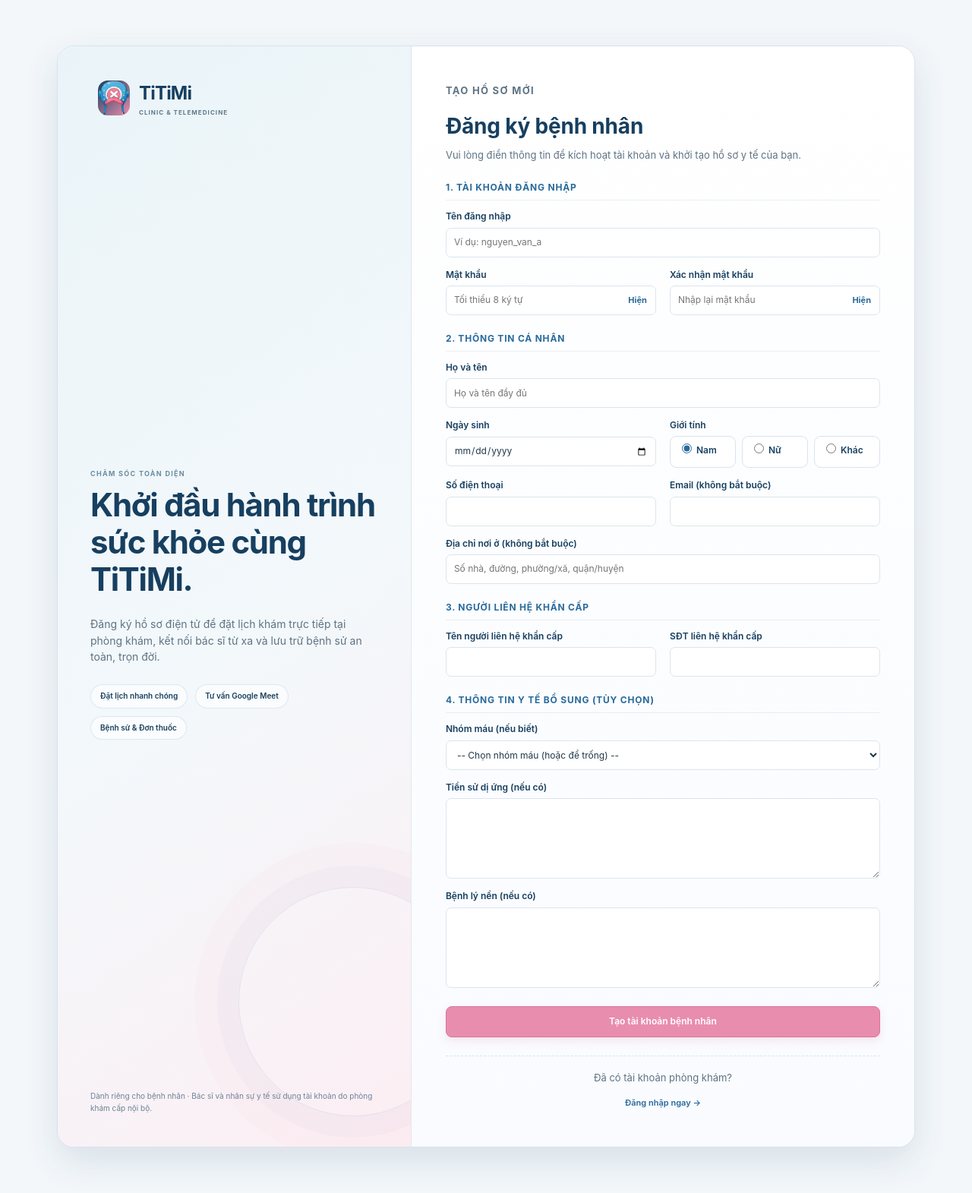
After one commit to N24DECE081/DATABASE, a Flask app: page /auth/register in a window 1280 px wide. The commit adds this page. Shown: the whole page at 76% size. Run offline with Flask 3, Linux system fonts and the light colour scheme; some libraries are stand-ins or nearby versions.

Commit message:
feat(auth): add patient registration flow and UI validation

```diff
--- a/Healthcare_Clinic_Phase3_Phase4/backend/app/forms/auth/__init__.py
+++ b/Healthcare_Clinic_Phase3_Phase4/backend/app/forms/auth/__init__.py
@@ -1,7 +1,136 @@
-from ..common import FlaskForm, StringField, PasswordField, SubmitField, InputRequired, Length
+from datetime import date
+from wtforms import RadioField
+from wtforms.validators import EqualTo, Regexp, ValidationError
+from ..common import (
+    FlaskForm, StringField, PasswordField, SubmitField, SelectField,
+    TextAreaField, DateField, InputRequired, Length, Optional, max_text,
+    format_person_name
+)
 
 
 class LoginForm(FlaskForm):
     username = StringField("Tên đăng nhập", validators=[InputRequired(), Length(max=50)])
     password = PasswordField("Mật khẩu", validators=[InputRequired(), Length(max=128)])
     submit = SubmitField("Đăng nhập")
+
+
+class PatientRegistrationForm(FlaskForm):
+    # 1. Tài khoản đăng nhập
+    username = StringField(
+        "Tên đăng nhập",
+        validators=[
+            InputRequired(message="Vui lòng nhập tên đăng nhập."),
+            Length(min=3, max=50, message="Tên đăng nhập phải có từ 3 đến 50 ký tự."),
+            Regexp(r'^[a-zA-Z0-9_]+$', message="Tên đăng nhập viết liền không dấu, chỉ gồm chữ cái, chữ số và dấu gạch dưới (_).")
+        ]
+    )
+    password = PasswordField(
+        "Mật khẩu",
+        validators=[
+            InputRequired(message="Vui lòng nhập mật khẩu."),
+            Length(min=8, max=128, message="Mật khẩu phải có độ dài tối thiểu 8 ký tự.")
+        ]
+    )
+    confirm_password = PasswordField(
+        "Xác nhận mật khẩu",
+        validators=[
+            InputRequired(message="Vui lòng nhập lại mật khẩu xác nhận."),
+            EqualTo("password", message="Mật khẩu xác nhận không khớp với mật khẩu đã nhập.")
+        ]
+    )
+
+    # 2. Thông tin cá nhân
+    full_name = StringField(
+        "Họ và tên",
+        validators=[
+            InputRequired(message="Vui lòng nhập họ và tên đầy đủ."),
+            Length(min=2, max=100, message="Họ và tên phải có từ 2 đến 100 ký tự.")
+        ]
+    )
+    date_of_birth = DateField(
+        "Ngày sinh",
+        validators=[InputRequired(message="Vui lòng chọn ngày sinh.")]
+    )
+    gender = RadioField(
+        "Giới tính",
+        choices=[("Male", "Nam"), ("Female", "Nữ"), ("Other", "Khác")],
+        default="Male",
+        validators=[InputRequired(message="Vui lòng chọn giới tính.")]
+    )
+    phone = StringField(
+        "Số điện thoại",
+        validators=[
+            InputRequired(message="Vui lòng nhập số điện thoại."),
+            Regexp(r'^0[35789]\d{8}$', message="Số điện thoại phải là số di động Việt Nam gồm 10 chữ số (bắt đầu bằng 03, 05, 07, 08, 09).")
+        ]
+    )
+    email = StringField(
+        "Email (không bắt buộc)",
+        validators=[
+            Optional(),
+            Length(max=100, message="Email tối đa 100 ký tự."),
+            Regexp(r'^[a-zA-Z0-9._%+-]+@[a-zA-Z0-9.-]+\.[a-zA-Z]{2,}$', message="Địa chỉ email không đúng định dạng (ví dụ: benhnhan@gmail.com).")
+        ]
+    )
+    address = StringField(
+        "Địa chỉ nơi ở (không bắt buộc)",
+        validators=[Optional(), Length(max=255, message="Địa chỉ tối đa 255 ký tự.")]
+    )
+
+    # 3. Người liên hệ khẩn cấp
+    emergency_contact_name = StringField(
+        "Tên người liên hệ khẩn cấp",
+        validators=[
+            InputRequired(message="Vui lòng nhập tên người thân liên hệ khẩn cấp."),
+            Length(min=2, max=100, message="Tên người liên hệ từ 2 đến 100 ký tự.")
+        ]
+    )
+    emergency_contact_phone = StringField(
+        "SĐT liên hệ khẩn cấp",
+        validators=[
+            InputRequired(message="Vui lòng nhập số điện thoại liên hệ khẩn cấp."),
+            Regexp(r'^0[35789]\d{8}$', message="Số điện thoại khẩn cấp phải gồm 10 chữ số (bắt đầu bằng 03, 05, 07, 08, 09).")
+        ]
+    )
+
+    # 4. Thông tin y tế (Tùy chọn)
+    blood_type = SelectField(
+        "Nhóm máu (nếu biết)",
+        choices=[("", "-- Chọn nhóm máu (hoặc để trống) --")] + [(x, x) for x in ("A+", "A-", "B+", "B-", "AB+", "AB-", "O+", "O-")],
+        default="",
+        validators=[Optional()]
+    )
+    allergies = TextAreaField(
+        "Tiền sử dị ứng (nếu có)",
+        validators=[Optional(), Length(max=4000, message="Nội dung dị ứng tối đa 4000 ký tự.")]
+    )
+    chronic_diseases = TextAreaField(
+        "Bệnh lý nền (nếu có)",
+        validators=[Optional(), Length(max=4000, message="Nội dung bệnh nền tối đa 4000 ký tự.")]
+    )
+
+    submit = SubmitField("Tạo tài khoản bệnh nhân")
+
+    def validate_date_of_birth(self, field):
+        if field.data:
+            today = date.today()
+            if field.data >= today:
+                raise ValidationError("Ngày sinh phải trước ngày hiện tại (không thể là hôm nay hoặc tương lai).")
+            if field.data < date(today.year - 130, 1, 1):
+                raise ValidationError("Ngày sinh không hợp lệ (tuổi không vượt quá 130 tuổi).")
+
+    def validate_full_name(self, field):
+        if field.data:
+            field.data = format_person_name(field.data)
+            if len(field.data) < 2:
+                raise ValidationError("Họ và tên phải có từ 2 đến 100 ký tự.")
+            if any(char.isdigit() for char in field.data):
+                raise ValidationError("Họ và tên không được chứa chữ số.")
+
+    def validate_emergency_contact_name(self, field):
+        if field.data:
+            field.data = format_person_name(field.data)
+            if len(field.data) < 2:
+                raise ValidationError("Tên người liên hệ khẩn cấp phải có từ 2 đến 100 ký tự.")
+            if any(char.isdigit() for char in field.data):
+                raise ValidationError("Tên người liên hệ khẩn cấp không được chứa chữ số.")
--- a/Healthcare_Clinic_Phase3_Phase4/backend/app/forms/common.py
+++ b/Healthcare_Clinic_Phase3_Phase4/backend/app/forms/common.py
@@ -18,3 +18,10 @@ def https_url(form, field):
         value = urlsplit(field.data)
         if value.scheme != "https" or not value.netloc or value.username or value.password:
             raise ValidationError("Liên kết cuộc gọi phải là URL https hợp lệ.")
+
+
+def format_person_name(name):
+    """Capitalize each word and remove excess whitespace (e.g. 'nGuyen vaN cu' -> 'Nguyen Van Cu')."""
+    if not name:
+        return ""
+    return " ".join(word.capitalize() for word in str(name).strip().split())
--- a/Healthcare_Clinic_Phase3_Phase4/backend/app/static/css/portals.css
+++ b/Healthcare_Clinic_Phase3_Phase4/backend/app/static/css/portals.css
@@ -749,10 +749,16 @@ p {
   letter-spacing: -1.3px;
 }
 
+.login-layout {
+  min-height: auto;
+  overflow: visible;
+}
+
 .login-card {
   min-width: 0;
-  padding: 64px 48px;
+  padding: 40px 48px;
   background: #fff;
+  justify-content: flex-start;
 }
 
 .login-card form,
@@ -986,3 +992,125 @@ p {
     font-size: 10px;
   }
 }
+
+/* Patient Registration Portal */
+.register-layout {
+  display: grid;
+  grid-template-columns: 0.95fr 1.35fr;
+  min-height: 720px;
+  max-width: 1140px;
+  margin: 0 auto;
+  background: var(--white);
+  border: 1px solid var(--line);
+  border-radius: 22px;
+  overflow: hidden;
+  box-shadow: var(--shadow);
+}
+
+.register-card {
+  padding: 48px 45px;
+  display: flex;
+  flex-direction: column;
+  justify-content: flex-start;
+  background: linear-gradient(180deg, #fff 0%, #f9fbff 100%);
+  overflow-y: auto;
+}
+
+.register-card h2 {
+  font-size: 28px;
+  margin-bottom: 8px;
+  color: var(--navy);
+}
+
+.register-card > p {
+  font-size: 13px;
+  color: var(--muted);
+  margin-bottom: 18px;
+}
+
+.form-section-title {
+  font-size: 12px;
+  font-weight: 700;
+  text-transform: uppercase;
+  letter-spacing: 0.8px;
+  color: var(--primary-blue);
+  margin: 22px 0 12px;
+  padding-bottom: 6px;
+  border-bottom: 1px solid rgba(23, 63, 95, 0.08);
+}
+
+.form-section-title:first-of-type {
+  margin-top: 6px;
+}
+
+.register-grid {
+  display: grid;
+  grid-template-columns: 1fr 1fr;
+  gap: 14px 18px;
+}
+
+.register-grid .field {
+  margin-bottom: 0;
+}
+
+.register-grid .field.wide {
+  grid-column: 1 / -1;
+}
+
+.gender-choice-grid {
+  display: grid;
+  grid-template-columns: repeat(3, 1fr);
+  gap: 8px;
+  margin-top: 4px;
+}
+
+.gender-choice-card {
+  display: flex;
+  align-items: center;
+  justify-content: center;
+  gap: 6px;
+  min-height: 42px;
+  padding: 6px 10px;
+  border: 1px solid var(--line);
+  border-radius: 9px;
+  background: #fff;
+  cursor: pointer;
+  font-size: 13px;
+  font-weight: 500;
+  transition: all 0.15s ease;
+}
+
+.gender-choice-card:hover {
+  border-color: var(--primary-blue);
+  background: #f0f7fc;
+}
+
+.gender-choice-card input[type="radio"] {
+  accent-color: var(--primary-blue);
+  cursor: pointer;
+}
+
+.auth-switch {
+  margin-top: 24px;
+  padding-top: 18px;
+  border-top: 1px dashed var(--line);
+  text-align: center;
+}
+
+.auth-switch p {
+  font-size: 13px;
+  color: var(--muted);
+  margin-bottom: 10px;
+}
+
+@media (max-width: 900px) {
+  .register-layout {
+    grid-template-columns: 1fr;
+  }
+  .register-card {
+    padding: 36px 24px;
+  }
+  .register-grid {
+    grid-template-columns: 1fr;
+  }
+}
--- a/Healthcare_Clinic_Phase3_Phase4/backend/app/static/js/app.js
+++ b/Healthcare_Clinic_Phase3_Phase4/backend/app/static/js/app.js
@@ -1,6 +1,5 @@
 "use strict";
-const passwordToggle = document.querySelector(".password-toggle");
-if (passwordToggle) {
+document.querySelectorAll(".password-toggle").forEach(passwordToggle => {
   const targetId = passwordToggle.dataset.target;
   const passwordInput = document.getElementById(targetId);
   if (passwordInput) {
@@ -12,8 +11,38 @@ if (passwordToggle) {
       passwordToggle.setAttribute("aria-pressed", String(isHidden));
     });
   }
+});
+// Auto-format personal names to Title Case (e.g. 'nGuyen vaN cu' -> 'Nguyen Van Cu')
+const formatPersonName = str => {
+  if (!str) return "";
+  return str.trim().split(/\s+/).map(w => w.charAt(0).toUpperCase() + w.slice(1).toLowerCase()).join(" ");
+};
+
+document.querySelectorAll('input[name="full_name"], input[name="emergency_contact_name"]').forEach(input => {
+  input.addEventListener("blur", () => {
+    if (input.value.trim()) {
+      input.value = formatPersonName(input.value);
+    }
+  });
+  input.addEventListener("change", () => {
+    if (input.value.trim()) {
+      input.value = formatPersonName(input.value);
+    }
+  });
+});
+
+// Restrict date of birth to past dates only (cannot be today or future)
+const dobInput = document.querySelector('input[name="date_of_birth"]');
+if (dobInput) {
+  const yesterday = new Date();
+  yesterday.setDate(yesterday.getDate() - 1);
+  const yyyy = yesterday.getFullYear();
+  const mm = String(yesterday.getMonth() + 1).padStart(2, "0");
+  const dd = String(yesterday.getDate()).padStart(2, "0");
+  dobInput.max = `${yyyy}-${mm}-${dd}`;
 }
-// Toggle role-specific profile fields without changing server-side validation.
+
+
 const role = document.querySelector('select[name="role"]');
 if (role) {
   const sections = {
--- a/Healthcare_Clinic_Phase3_Phase4/backend/app/templates/auth/login.html
+++ b/Healthcare_Clinic_Phase3_Phase4/backend/app/templates/auth/login.html
@@ -2,5 +2,5 @@
 {% block title %}Đăng nhập · TiTiMi Clinic{% endblock %}
 {% block content %}<div class="login-layout">
 <section class="login-story"><a class="brand" href="{{ url_for('index') }}"><span class="brand-mark" aria-hidden="true"><img src="{{ url_for('static',filename='img/titimi-logo.png') }}" alt=""></span><span>TiTiMi<span class="brand-sub">CLINIC & TELEMEDICINE</span></span></a><div><p class="eyebrow">CHĂM SÓC KẾT NỐI</p><h1>Gần hơn với<br>sức khỏe của bạn.</h1><p>Tìm bác sĩ phù hợp, chọn thời gian mong muốn và theo dõi hành trình chăm sóc trong một không gian.</p><div class="story-tags"><span>Khám tại phòng khám</span><span>Tư vấn từ xa</span><span>Hồ sơ sức khỏe</span></div></div><small>Healthcare Clinic & Telemedicine Portal</small></section>
-<section class="login-card"><p class="eyebrow">CHÀO MỪNG TRỞ LẠI</p><h2>Đăng nhập</h2><p>Truy cập không gian chăm sóc của bạn.</p><form method="post">{{ form.hidden_tag() }}{{ field_row(form.username) }}<div class="field"><label for="password">Mật khẩu</label><div class="password-field"><input class="control" id="password" name="password" type="password" value="" aria-invalid="{{ 'true' if form.password.errors else 'false' }}" {% if form.password.flags.required %}required{% endif %}><button class="password-toggle" type="button" aria-label="Hiện mật khẩu" data-target="password">Hiện</button></div>{% for error in form.password.errors %}<span class="field-error" role="alert">{{ error }}</span>{% endfor %}</div>{{ form.submit(class_='button full') }}</form><p class="login-note">Tài khoản được phòng khám cấp theo vai trò.<br>Liên hệ quản trị nếu bạn cần hỗ trợ truy cập.</p></section>
+<section class="login-card"><p class="eyebrow">CHÀO MỪNG TRỞ LẠI</p><h2>Đăng nhập</h2><p>Truy cập không gian chăm sóc của bạn.</p><form method="post">{{ form.hidden_tag() }}{{ field_row(form.username) }}<div class="field"><label for="password">Mật khẩu</label><div class="password-field"><input class="control" id="password" name="password" type="password" value="" aria-invalid="{{ 'true' if form.password.errors else 'false' }}" {% if form.password.flags.required %}required{% endif %}><button class="password-toggle" type="button" aria-label="Hiện mật khẩu" data-target="password">Hiện</button></div>{% for error in form.password.errors %}<span class="field-error" role="alert">{{ error }}</span>{% endfor %}</div>{{ form.submit(class_='button full') }}</form><div class="auth-switch"><p>Bạn là bệnh nhân mới chưa có tài khoản?</p><a class="button secondary full" href="{{ url_for('auth.register') }}" style="margin-top: 8px;">Đăng ký tài khoản bệnh nhân ngay →</a></div><p class="login-note">Bác sĩ và nhân sự phòng khám sử dụng tài khoản nội bộ do quản trị viên cấp.</p></section>
 </div>{% endblock %}
--- /dev/null
+++ b/Healthcare_Clinic_Phase3_Phase4/backend/app/templates/auth/register.html
@@ -0,0 +1,113 @@
+{% extends 'base.html' %}{% from 'shared/macros.html' import field_row %}
+{% block title %}Đăng ký tài khoản bệnh nhân · TiTiMi Clinic{% endblock %}
+{% block content %}<div class="register-layout">
+<section class="login-story">
+  <a class="brand" href="{{ url_for('index') }}">
+    <span class="brand-mark" aria-hidden="true"><img src="{{ url_for('static',filename='img/titimi-logo.png') }}" alt=""></span>
+    <span>TiTiMi<span class="brand-sub">CLINIC & TELEMEDICINE</span></span>
+  </a>
+  <div>
+    <p class="eyebrow">CHĂM SÓC TOÀN DIỆN</p>
+    <h1>Khởi đầu hành trình<br>sức khỏe cùng TiTiMi.</h1>
+    <p>Đăng ký hồ sơ điện tử để đặt lịch khám trực tiếp tại phòng khám, kết nối bác sĩ từ xa và lưu trữ bệnh sử an toàn, trọn đời.</p>
+    <div class="story-tags">
+      <span>Đặt lịch nhanh chóng</span>
+      <span>Tư vấn Google Meet</span>
+      <span>Bệnh sử & Đơn thuốc</span>
+    </div>
+  </div>
+  <small>Dành riêng cho bệnh nhân · Bác sĩ và nhân sự y tế sử dụng tài khoản do phòng khám cấp nội bộ.</small>
+</section>
+
+<section class="register-card">
+  <p class="eyebrow">TẠO HỒ SƠ MỚI</p>
+  <h2>Đăng ký bệnh nhân</h2>
+  <p>Vui lòng điền thông tin để kích hoạt tài khoản và khởi tạo hồ sơ y tế của bạn.</p>
+
+  <form method="post" novalidate>
+    {{ form.hidden_tag() }}
+
+    <div class="form-section-title">1. Tài khoản đăng nhập</div>
+    <div class="register-grid">
+      <div class="field wide">
+        {{ form.username.label }}
+        {{ form.username(class_='control', placeholder='Ví dụ: nguyen_van_a', **{'aria-invalid':'true' if form.username.errors else 'false'}) }}
+        {% for error in form.username.errors %}<span class="field-error" role="alert">{{ error }}</span>{% endfor %}
+      </div>
+      <div class="field">
+        <label for="password">Mật khẩu</label>
+        <div class="password-field">
+          <input class="control" id="password" name="password" type="password" value="" placeholder="Tối thiểu 8 ký tự" aria-invalid="{{ 'true' if form.password.errors else 'false' }}" required>
+          <button class="password-toggle" type="button" aria-label="Hiện mật khẩu" data-target="password">Hiện</button>
+        </div>
+        {% for error in form.password.errors %}<span class="field-error" role="alert">{{ error }}</span>{% endfor %}
+      </div>
+      <div class="field">
+        <label for="confirm_password">Xác nhận mật khẩu</label>
+        <div class="password-field">
+          <input class="control" id="confirm_password" name="confirm_password" type="password" value="" placeholder="Nhập lại mật khẩu" aria-invalid="{{ 'true' if form.confirm_password.errors else 'false' }}" required>
+          <button class="password-toggle" type="button" aria-label="Hiện mật khẩu" data-target="confirm_password">Hiện</button>
+        </div>
+        {% for error in form.confirm_password.errors %}<span class="field-error" role="alert">{{ error }}</span>{% endfor %}
+      </div>
+    </div>
+
+    <div class="form-section-title">2. Thông tin cá nhân</div>
+    <div class="register-grid">
+      <div class="field wide">
+        {{ form.full_name.label }}
+        {{ form.full_name(class_='control', placeholder='Họ và tên đầy đủ', **{'aria-invalid':'true' if form.full_name.errors else 'false'}) }}
+        {% for error in form.full_name.errors %}<span class="field-error" role="alert">{{ error }}</span>{% endfor %}
+      </div>
+      {{ field_row(form.date_of_birth) }}
+      <div class="field">
+        <label>Giới tính</label>
+        <div class="gender-choice-grid">
+          {% for subfield in form.gender %}
+            <label class="gender-choice-card">
+              {{ subfield }}
+              <span>{{ subfield.label.text }}</span>
+            </label>
+          {% endfor %}
+        </div>
+        {% for error in form.gender.errors %}<span class="field-error" role="alert">{{ error }}</span>{% endfor %}
+      </div>
+      {{ field_row(form.phone) }}
+      {{ field_row(form.email) }}
+      <div class="field wide">
+        {{ form.address.label }}
+        {{ form.address(class_='control', placeholder='Số nhà, đường, phường/xã, quận/huyện', **{'aria-invalid':'true' if form.address.errors else 'false'}) }}
+        {% for error in form.address.errors %}<span class="field-error" role="alert">{{ error }}</span>{% endfor %}
+      </div>
+    </div>
+
+    <div class="form-section-title">3. Người liên hệ khẩn cấp</div>
+    <div class="register-grid">
+      {{ field_row(form.emergency_contact_name) }}
+      {{ field_row(form.emergency_contact_phone) }}
+    </div>
+
+    <div class="form-section-title">4. Thông tin y tế bổ sung (Tùy chọn)</div>
+    <div class="register-grid">
+      <div class="field wide">
+        {{ field_row(form.blood_type) }}
+      </div>
+      <div class="field wide">
+        {{ field_row(form.allergies) }}
+      </div>
+      <div class="field wide">
+        {{ field_row(form.chronic_diseases) }}
+      </div>
+    </div>
+
+    <div class="form-actions" style="margin-top: 24px;">
+      {{ form.submit(class_='button full') }}
+    </div>
+  </form>
+
+  <div class="auth-switch">
+    <p>Đã có tài khoản phòng khám?</p>
+    <a class="text-link" href="{{ url_for('auth.login') }}">Đăng nhập ngay →</a>
+  </div>
+</section>
+</div>{% endblock %}
```
Also changed, not shown: Healthcare_Clinic_Phase3_Phase4/backend/app/blueprints/__init__.py (+6 -2 lines), Healthcare_Clinic_Phase3_Phase4/backend/app/blueprints/auth/__init__.py (+30 -3 lines), Healthcare_Clinic_Phase3_Phase4/backend/app/services/auth/__init__.py (+85 -1 lines), Healthcare_Clinic_Phase3_Phase4/backend/app/services/common.py (+7 -0 lines), Healthcare_Clinic_Phase3_Phase4/backend/tests/integration/auth/test_registration.py (added, +180 -0 lines).
